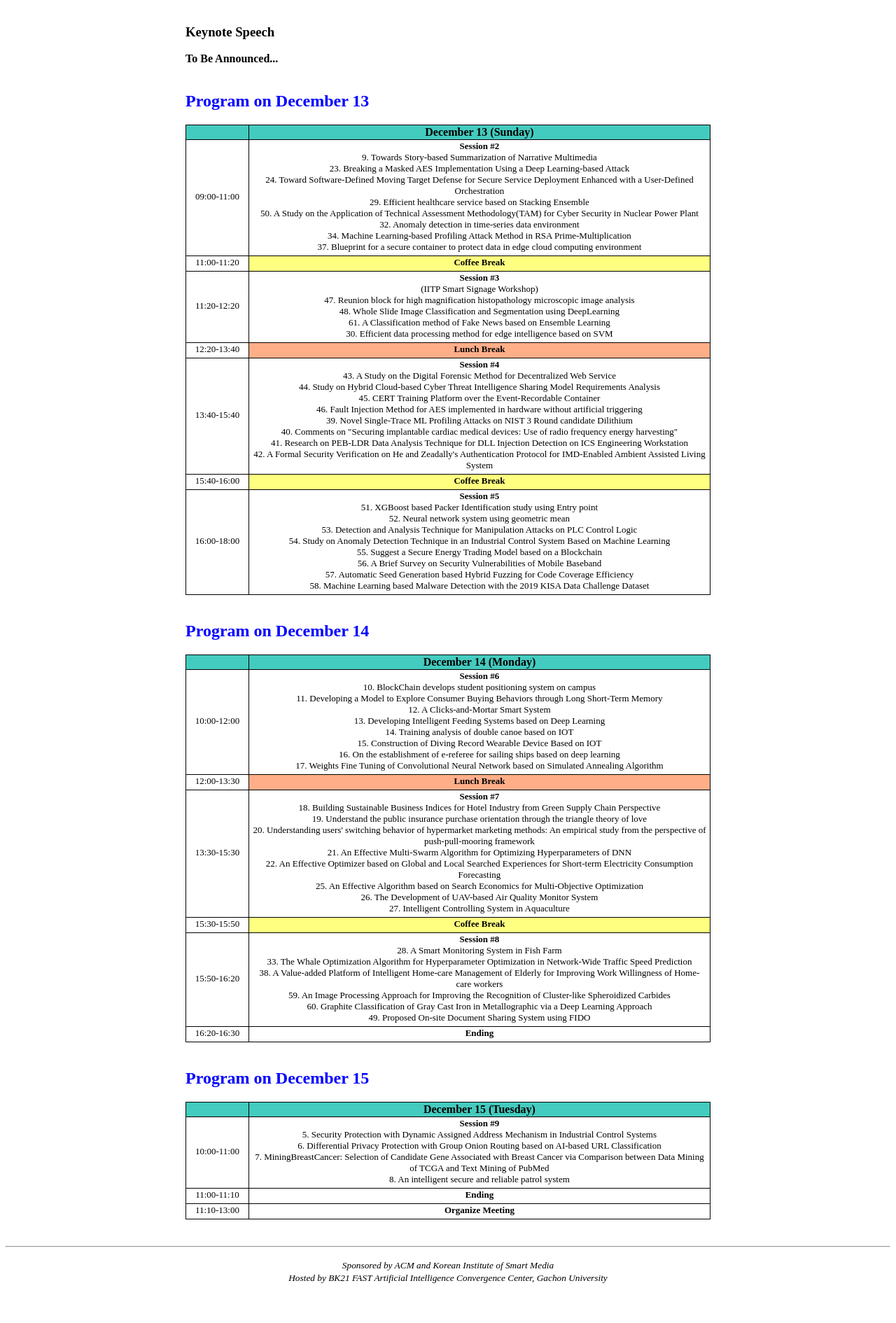
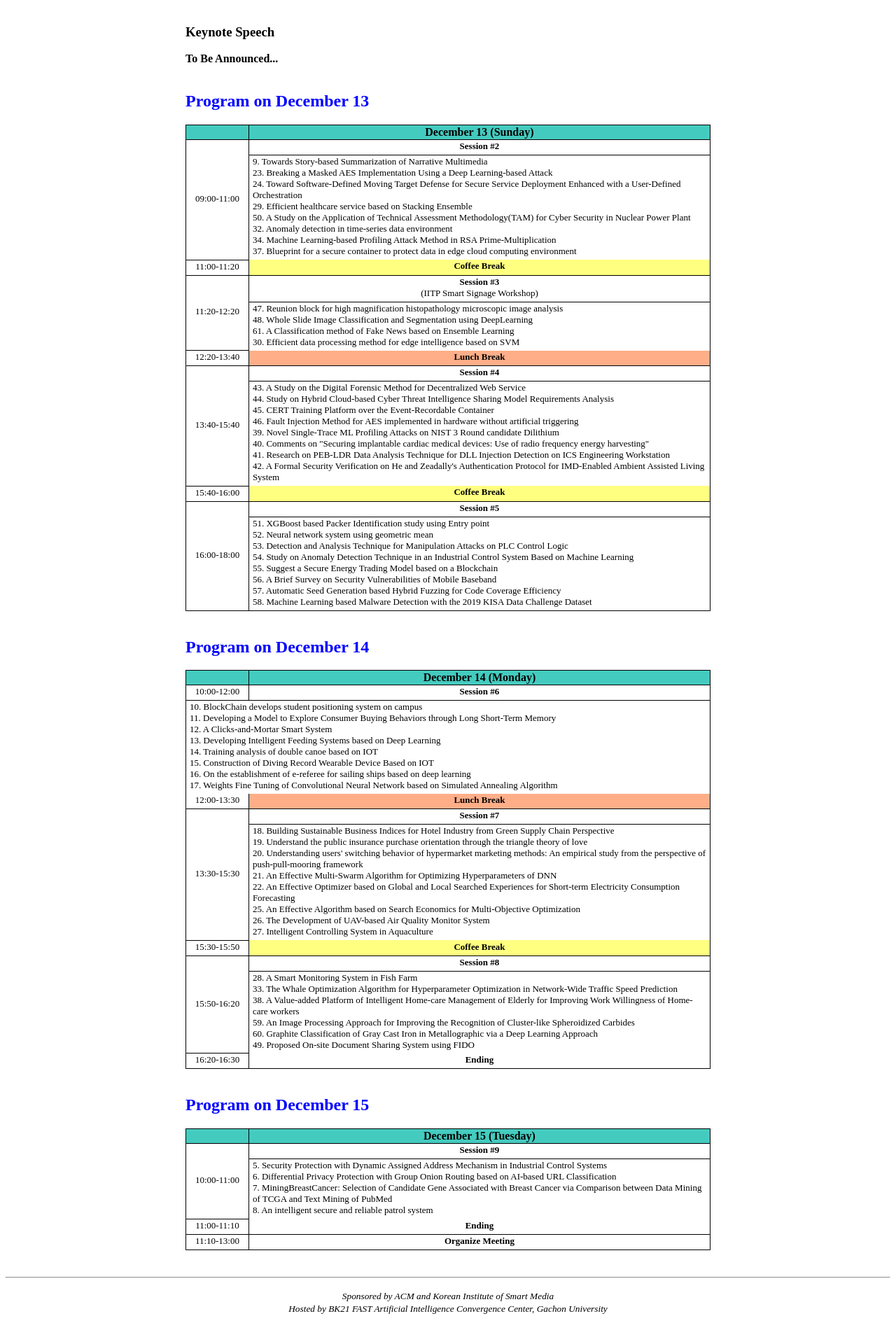
Before and after one commit to icea-conf/2020, a Jekyll site: the page built from program/index.html, in a window 1280 px wide. Shown: the part 1001-2891 px from the top of the page at 70% size. Built offline with Jekyll 4.4.1, drawn with Linux system fonts in a browser that asks for light colours; before the commit the page ends 2851 px from its top, so only the background shows below that.

Commit message:
Update index.html

```diff
--- a/program/index.html
+++ b/program/index.html
@@ -387,19 +387,23 @@ title: ACM ICEA 2020
                               </td>
                          </tr>
                          <tr>
-                              <td class="tcontent4">
+                              <td class="tcontent4" rowspan="2">
                                    09:00-11:00
                               </td>
                               <td class="tcontent4" colspan="4">
-                                   <b>Session #2</b></br>
-                                   <a style="font-size: small">9. Towards Story-based Summarization of Narrative Multimedia</a></br>
-                                   <a style="font-size: small">23. Breaking a Masked AES Implementation Using a Deep Learning-based Attack</a></br>
-                                   <a style="font-size: small">24. Toward Software-Defined Moving Target Defense for Secure Service Deployment Enhanced with a User-Defined Orchestration</a></br>
-                                   <a style="font-size: small">29. Efficient healthcare service based on Stacking Ensemble</a></br>
-                                   <a style="font-size: small">50. A Study on the Application of Technical Assessment Methodology(TAM) for Cyber Security in Nuclear Power Plant</a></br>
-                                   <a style="font-size: small">32. Anomaly detection in time-series data environment</a></br>
-                                   <a style="font-size: small">34. Machine Learning-based Profiling Attack Method in RSA Prime-Multiplication</a></br>
-                                   <a style="font-size: small">37. Blueprint for a secure container to protect data in edge cloud computing environment</a>
+                                   <b>Session #2</b>
+                              </td>
+                         </tr>
+                         <tr>
+                              <td class="tcontent7" colspan="4">
+                                   <a>9. Towards Story-based Summarization of Narrative Multimedia</a></br>
+                                   <a>23. Breaking a Masked AES Implementation Using a Deep Learning-based Attack</a></br>
+                                   <a>24. Toward Software-Defined Moving Target Defense for Secure Service Deployment Enhanced with a User-Defined Orchestration</a></br>
+                                   <a>29. Efficient healthcare service based on Stacking Ensemble</a></br>
+                                   <a>50. A Study on the Application of Technical Assessment Methodology(TAM) for Cyber Security in Nuclear Power Plant</a></br>
+                                   <a>32. Anomaly detection in time-series data environment</a></br>
+                                   <a>34. Machine Learning-based Profiling Attack Method in RSA Prime-Multiplication</a></br>
+                                   <a>37. Blueprint for a secure container to protect data in edge cloud computing environment</a>
                               </td>
                          </tr>
                          <tr>
@@ -411,16 +415,20 @@ title: ACM ICEA 2020
                               </td>
                          </tr>
                          <tr>
-                              <td class="tcontent4">
+                              <td class="tcontent4" rowspan="2">
                                    11:20-12:20
                               </td>
                               <td class="tcontent4" colspan="4">
                                    <b>Session #3</b></br>
-                                   (IITP Smart Signage Workshop)</br>
-                                   <a style="font-size: small">47. Reunion block for high magnification histopathology microscopic image analysis</a></br>
-                                   <a style="font-size: small">48. Whole Slide Image Classification and Segmentation using DeepLearning</a></br>
-                                   <a style="font-size: small">61. A Classification method of Fake News based on Ensemble Learning</a></br>
-                                   <a style="font-size: small">30. Efficient data processing method for edge intelligence based on SVM</a>
+                                   (IITP Smart Signage Workshop)
+                              </td>
+                         </tr>
+                         <tr>
+                              <td class="tcontent7" colspan="4">
+                                   <a>47. Reunion block for high magnification histopathology microscopic image analysis</a></br>
+                                   <a>48. Whole Slide Image Classification and Segmentation using DeepLearning</a></br>
+                                   <a>61. A Classification method of Fake News based on Ensemble Learning</a></br>
+                                   <a>30. Efficient data processing method for edge intelligence based on SVM</a>
                               </td>
                          </tr>
                          <tr>
@@ -432,19 +440,23 @@ title: ACM ICEA 2020
                               </td>
                          </tr>
                          <tr>
-                              <td class="tcontent4">
+                              <td class="tcontent4" rowspan="2">
                                    13:40-15:40
                               </td>
                               <td class="tcontent4" colspan="4">
-                                   <b>Session #4</b></br>
-                                   <a style="font-size: small">43. A Study on the Digital Forensic Method for Decentralized Web Service</a></br>
-                                   <a style="font-size: small">44. Study on Hybrid Cloud-based Cyber Threat Intelligence Sharing Model Requirements Analysis</a></br>
-                                   <a style="font-size: small">45. CERT Training Platform over the Event-Recordable Container</a></br>
-                                   <a style="font-size: small">46. Fault Injection Method for AES implemented in hardware without artificial triggering</a></br>
-                                   <a style="font-size: small">39. Novel Single-Trace ML Profiling Attacks on NIST 3 Round candidate Dilithium</a></br>
-                                   <a style="font-size: small">40. Comments on "Securing implantable cardiac medical devices: Use of radio frequency energy harvesting"</a></br>
-                                   <a style="font-size: small">41. Research on PEB-LDR Data Analysis Technique for DLL Injection Detection on ICS Engineering Workstation</a></br>
-                                   <a style="font-size: small">42. A Formal Security Verification on He and Zeadally's Authentication Protocol for IMD-Enabled Ambient Assisted Living System</a>
+                                   <b>Session #4</b>
+                              </td>
+                         </tr>
+                         <tr>
+                              <td class="tcontent7" colspan="4">
+                                   <a>43. A Study on the Digital Forensic Method for Decentralized Web Service</a></br>
+                                   <a>44. Study on Hybrid Cloud-based Cyber Threat Intelligence Sharing Model Requirements Analysis</a></br>
+                                   <a>45. CERT Training Platform over the Event-Recordable Container</a></br>
+                                   <a>46. Fault Injection Method for AES implemented in hardware without artificial triggering</a></br>
+                                   <a>39. Novel Single-Trace ML Profiling Attacks on NIST 3 Round candidate Dilithium</a></br>
+                                   <a>40. Comments on "Securing implantable cardiac medical devices: Use of radio frequency energy harvesting"</a></br>
+                                   <a>41. Research on PEB-LDR Data Analysis Technique for DLL Injection Detection on ICS Engineering Workstation</a></br>
+                                   <a>42. A Formal Security Verification on He and Zeadally's Authentication Protocol for IMD-Enabled Ambient Assisted Living System</a>
                               </td>
                          </tr>
                          <tr>
@@ -456,19 +468,23 @@ title: ACM ICEA 2020
                               </td>
                          </tr>
                          <tr>
-                              <td class="tcontent4">
+                              <td class="tcontent4" rowspan="2">
                                    16:00-18:00
                               </td>
                               <td class="tcontent4" colspan="4">
-                                   <b>Session #5</b></br>
-                                   <a style="font-size: small">51. XGBoost based Packer Identification study using Entry point</a></br>
-                                   <a style="font-size: small">52. Neural network system using geometric mean</a></br>
-                                   <a style="font-size: small">53. Detection and Analysis Technique for Manipulation Attacks on PLC Control Logic</a></br>
-                                   <a style="font-size: small">54. Study on Anomaly Detection Technique in an Industrial Control System Based on Machine Learning</a></br>
-                                   <a style="font-size: small">55. Suggest a Secure Energy Trading Model based on a Blockchain</a></br>
-                                   <a style="font-size: small">56. A Brief Survey on Security Vulnerabilities of Mobile Baseband</a></br>
-                                   <a style="font-size: small">57. Automatic Seed Generation based Hybrid Fuzzing for Code Coverage Efficiency</a></br>
-                                   <a style="font-size: small">58. Machine Learning based Malware Detection with the 2019 KISA Data Challenge Dataset</a>
+                                   <b>Session #5</b>
+                              </td>
+                         </tr>
+                         <tr>
+                              <td class="tcontent7" colspan="4">
+                                   <a>51. XGBoost based Packer Identification study using Entry point</a></br>
+                                   <a>52. Neural network system using geometric mean</a></br>
+                                   <a>53. Detection and Analysis Technique for Manipulation Attacks on PLC Control Logic</a></br>
+                                   <a>54. Study on Anomaly Detection Technique in an Industrial Control System Based on Machine Learning</a></br>
+                                   <a>55. Suggest a Secure Energy Trading Model based on a Blockchain</a></br>
+                                   <a>56. A Brief Survey on Security Vulnerabilities of Mobile Baseband</a></br>
+                                   <a>57. Automatic Seed Generation based Hybrid Fuzzing for Code Coverage Efficiency</a></br>
+                                   <a>58. Machine Learning based Malware Detection with the 2019 KISA Data Challenge Dataset</a>
                               </td>
                          </tr>
                     </tbody>
@@ -489,19 +505,23 @@ title: ACM ICEA 2020
                               </td>
                          </tr>
                          <tr>
-                              <td class="tcontent4">
+                              <td class="tcontent4" rowsapn="2">
                                    10:00-12:00
                               </td>
                               <td class="tcontent4" colspan="4">
-                                   <b>Session #6</b></br>
-                                   <a style="font-size: small">10. BlockChain develops student positioning system on campus</a></br>
-                                   <a style="font-size: small">11. Developing a Model to Explore Consumer Buying Behaviors through Long Short-Term Memory</a></br>
-                                   <a style="font-size: small">12. A Clicks-and-Mortar Smart System</a></br>
-                                   <a style="font-size: small">13. Developing Intelligent Feeding Systems based on Deep Learning</a></br>
-                                   <a style="font-size: small">14. Training analysis of double canoe based on IOT</a></br>
-                                   <a style="font-size: small">15. Construction of Diving Record Wearable Device Based on IOT</a></br>
-                                   <a style="font-size: small">16. On the establishment of e-referee for sailing ships based on deep learning</a></br>
-                                   <a style="font-size: small">17. Weights Fine Tuning of Convolutional Neural Network based on Simulated Annealing Algorithm</a>
+                                   <b>Session #6</b>
+                              </td>
+                         </tr>
+                         <tr>
+                              <td class="tcontent7" colspan="4">
+                                   <a>10. BlockChain develops student positioning system on campus</a></br>
+                                   <a>11. Developing a Model to Explore Consumer Buying Behaviors through Long Short-Term Memory</a></br>
+                                   <a>12. A Clicks-and-Mortar Smart System</a></br>
+                                   <a>13. Developing Intelligent Feeding Systems based on Deep Learning</a></br>
+                                   <a>14. Training analysis of double canoe based on IOT</a></br>
+                                   <a>15. Construction of Diving Record Wearable Device Based on IOT</a></br>
+                                   <a>16. On the establishment of e-referee for sailing ships based on deep learning</a></br>
+                                   <a>17. Weights Fine Tuning of Convolutional Neural Network based on Simulated Annealing Algorithm</a>
                               </td>
                          </tr>
                          <tr>
@@ -513,19 +533,23 @@ title: ACM ICEA 2020
                               </td>
                          </tr>
                          <tr>
-                              <td class="tcontent4">
+                              <td class="tcontent4" rowspan="2">
                                    13:30-15:30
                               </td>
                               <td class="tcontent4" colspan="4">
-                                   <b>Session #7</b></br>
-                                   <a style="font-size: small">18. Building Sustainable Business Indices for Hotel Industry from Green Supply Chain Perspective</a></br>
-                                   <a style="font-size: small">19. Understand the public insurance purchase orientation through the triangle theory of love</a></br>
-                                   <a style="font-size: small">20. Understanding users' switching behavior of hypermarket marketing methods: An empirical study from the perspective of push-pull-mooring framework</a></br>
-                                   <a style="font-size: small">21. An Effective Multi-Swarm Algorithm for Optimizing Hyperparameters of DNN</a></br>
-                                   <a style="font-size: small">22. An Effective Optimizer based on Global and Local Searched Experiences for Short-term Electricity Consumption Forecasting</a></br>
-                                   <a style="font-size: small">25. An Effective Algorithm based on Search Economics for Multi-Objective Optimization</a></br>
-                                   <a style="font-size: small">26. The Development of UAV-based Air Quality Monitor System</a></br>
-                                   <a style="font-size: small">27. Intelligent Controlling System in Aquaculture</a>
+                                   <b>Session #7</b>
+                              </td>
+                         </tr>
+                         <tr>
+                              <td class="tcontent7" colspan="4">
+                                   <a>18. Building Sustainable Business Indices for Hotel Industry from Green Supply Chain Perspective</a></br>
+                                   <a>19. Understand the public insurance purchase orientation through the triangle theory of love</a></br>
+                                   <a>20. Understanding users' switching behavior of hypermarket marketing methods: An empirical study from the perspective of push-pull-mooring framework</a></br>
+                                   <a>21. An Effective Multi-Swarm Algorithm for Optimizing Hyperparameters of DNN</a></br>
+                                   <a>22. An Effective Optimizer based on Global and Local Searched Experiences for Short-term Electricity Consumption Forecasting</a></br>
+                                   <a>25. An Effective Algorithm based on Search Economics for Multi-Objective Optimization</a></br>
+                                   <a>26. The Development of UAV-based Air Quality Monitor System</a></br>
+                                   <a>27. Intelligent Controlling System in Aquaculture</a>
                               </td>
                          </tr>
                          <tr>
@@ -537,17 +561,21 @@ title: ACM ICEA 2020
                               </td>
                          </tr>
                          <tr>
-                              <td class="tcontent4">
+                              <td class="tcontent4" rowspan="2">
                                    15:50-16:20
                               </td>
                               <td class="tcontent4" colspan="4">
-                                   <b>Session #8</b></br>
-                                   <a style="font-size: small">28. A Smart Monitoring System in Fish Farm</a></br>
-                                   <a style="font-size: small">33. The Whale Optimization Algorithm for Hyperparameter Optimization in Network-Wide Traffic Speed Prediction</a></br>
-                                   <a style="font-size: small">38. A Value-added Platform of Intelligent Home-care Management of Elderly for Improving Work Willingness of Home-care workers</a></br>
-                                   <a style="font-size: small">59. An Image Processing Approach for Improving the Recognition of Cluster-like Spheroidized Carbides</a></br>
-                                   <a style="font-size: small">60. Graphite Classification of Gray Cast Iron in Metallographic via a Deep Learning Approach</a></br>
-                                   <a style="font-size: small">49. Proposed On-site Document Sharing System using FIDO</a>
+                                   <b>Session #8</b>
+                              </td>
+                         </tr>
+                         <tr>
+                              <td class="tcontent7" colspan="4">
+                                   <a>28. A Smart Monitoring System in Fish Farm</a></br>
+                                   <a>33. The Whale Optimization Algorithm for Hyperparameter Optimization in Network-Wide Traffic Speed Prediction</a></br>
+                                   <a>38. A Value-added Platform of Intelligent Home-care Management of Elderly for Improving Work Willingness of Home-care workers</a></br>
+                                   <a>59. An Image Processing Approach for Improving the Recognition of Cluster-like Spheroidized Carbides</a></br>
+                                   <a>60. Graphite Classification of Gray Cast Iron in Metallographic via a Deep Learning Approach</a></br>
+                                   <a>49. Proposed On-site Document Sharing System using FIDO</a>
                               </td>
                          </tr>
                          <tr>
@@ -576,15 +604,19 @@ title: ACM ICEA 2020
                               </td>
                          </tr>
                          <tr>
-                              <td class="tcontent4">
+                              <td class="tcontent4" rowspan="2">
                                    10:00-11:00
                               </td>
                               <td class="tcontent4" colspan="4">
-                                   <b>Session #9</b></br>
-                                   <a style="font-size: small">5. Security Protection with Dynamic Assigned Address Mechanism in Industrial Control Systems</a></br>
-                                   <a style="font-size: small">6. Differential Privacy Protection with Group Onion Routing based on AI-based URL Classification</a></br>
-                                   <a style="font-size: small">7. MiningBreastCancer: Selection of Candidate Gene Associated with Breast Cancer via Comparison between Data Mining of TCGA and Text Mining of PubMed</a></br>
-                                   <a style="font-size: small">8. An intelligent secure and reliable patrol system</a>
+                                   <b>Session #9</b>
+                              </td>
+                         </tr>
+                         <tr>
+                              <td class="tcontent7" colspan="4">
+                                   <a>5. Security Protection with Dynamic Assigned Address Mechanism in Industrial Control Systems</a></br>
+                                   <a>6. Differential Privacy Protection with Group Onion Routing based on AI-based URL Classification</a></br>
+                                   <a>7. MiningBreastCancer: Selection of Candidate Gene Associated with Breast Cancer via Comparison between Data Mining of TCGA and Text Mining of PubMed</a></br>
+                                   <a>8. An intelligent secure and reliable patrol system</a>
                               </td>
                          </tr>
                          <tr>
```
